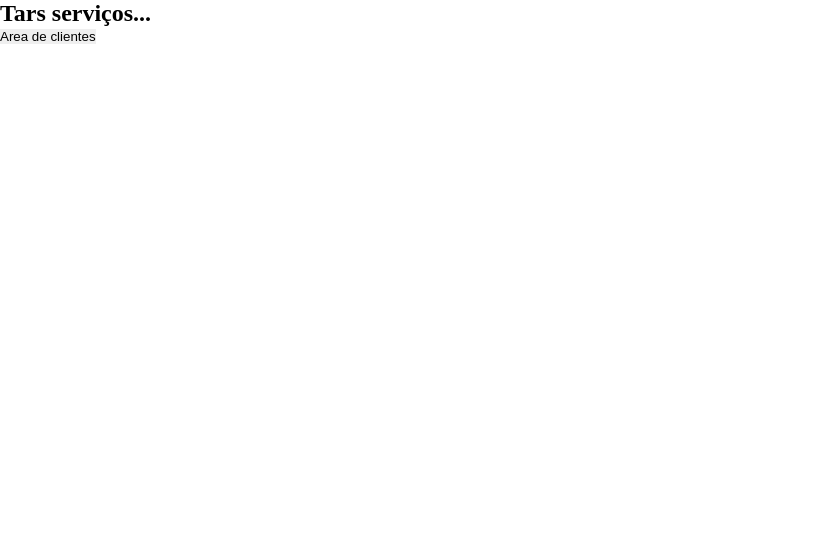
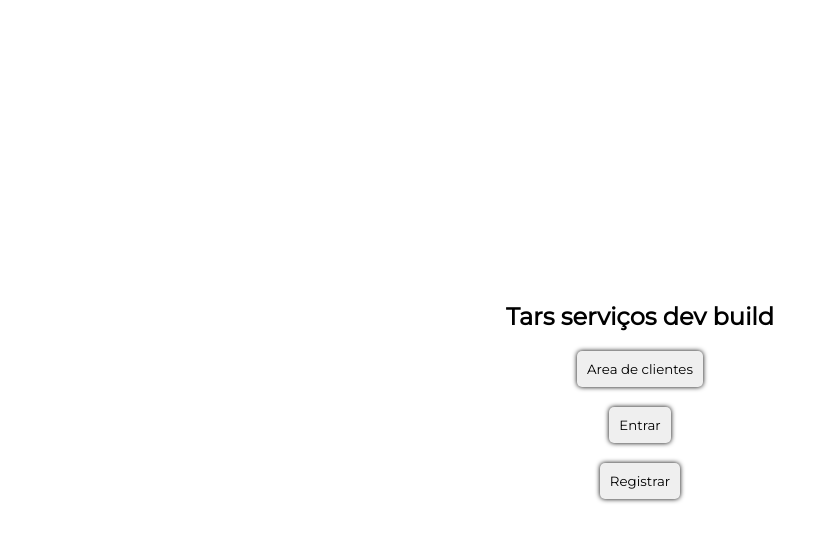
Before and after one commit to GeisielMelo/Accounting-app, a React (Vite) app: page / in a window 1280 px wide. Shown: the top 542 px of the page, without its empty margins (0-836 px from the left). Built offline with nearby package versions, Linux system fonts and the light colour scheme.

Commit message:
feat: added  a simple navigation on root route

```diff
--- a/src/pages/main/Index.jsx
+++ b/src/pages/main/Index.jsx
@@ -1,14 +1,43 @@
+import { styled } from "styled-components";
 import React from "react";
 import { useNavigate } from "react-router-dom";
+
+const Section = styled.section`
+  display: flex;
+  flex-direction: column;
+  align-items: center;
+  justify-content: center;
+
+  height: 100vh;
+  h1 {
+    font-family: ${(props) => props.theme.font.family.one};
+    margin: 10px 0;
+  }
+  button {
+    margin: 10px 0;
+    padding: 10px;
+    cursor: pointer;
+    border-radius: 5px;
+    box-shadow: 0 0 5px #000;
+    font-family: ${(props) => props.theme.font.family.one};
+    transition: 0.2s;
+    &:hover {
+      box-shadow: 0 0 5px #220fef;
+      font-weight: bold;
+    }
+  }
+`;
 
 const Index = () => {
   const navigate = useNavigate();
 
   return (
-    <section>
-      <h1>Tars serviços...</h1>
+    <Section>
+      <h1>Tars serviços dev build</h1>
       <button onClick={() => navigate("/home")}>Area de clientes</button>
-    </section>
+      <button onClick={() => navigate("/sign-in")}>Entrar</button>
+      <button onClick={() => navigate("/sign-up")}>Registrar</button>
+    </Section>
   );
 };
 
```
